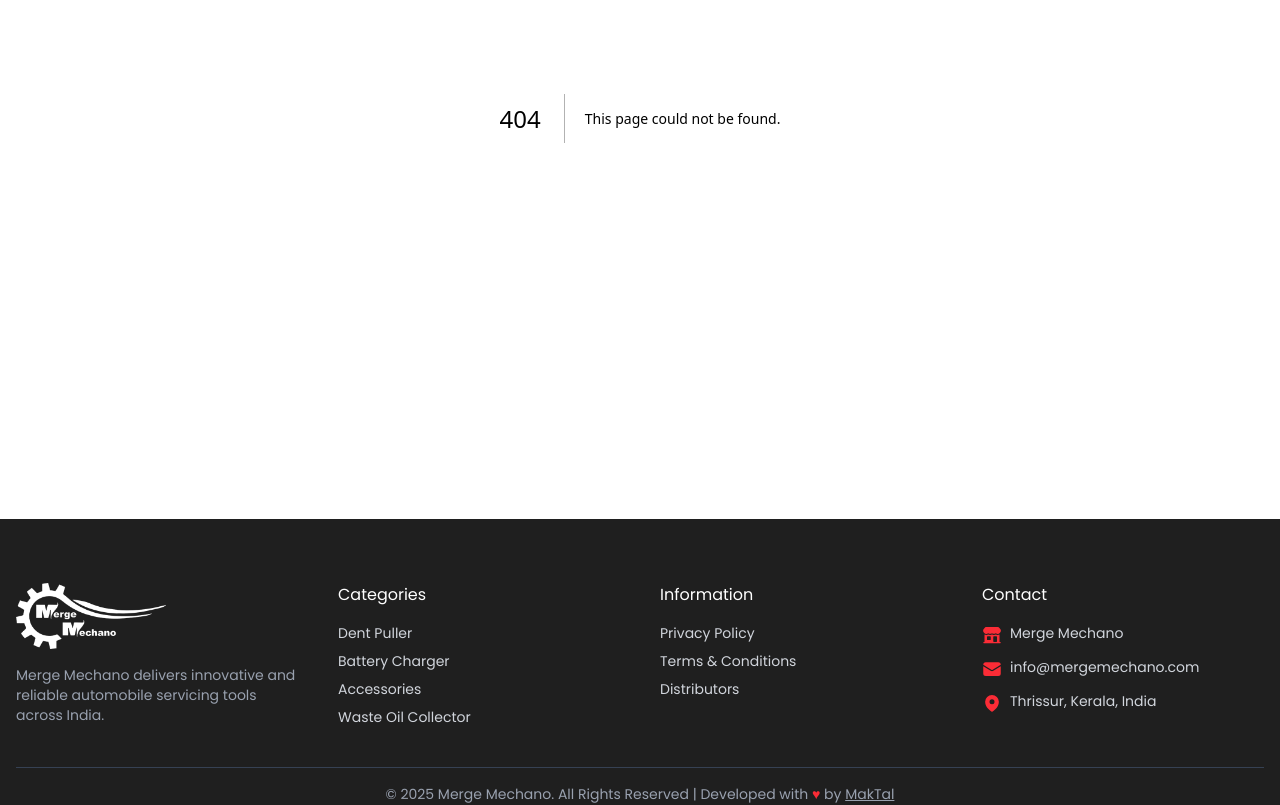
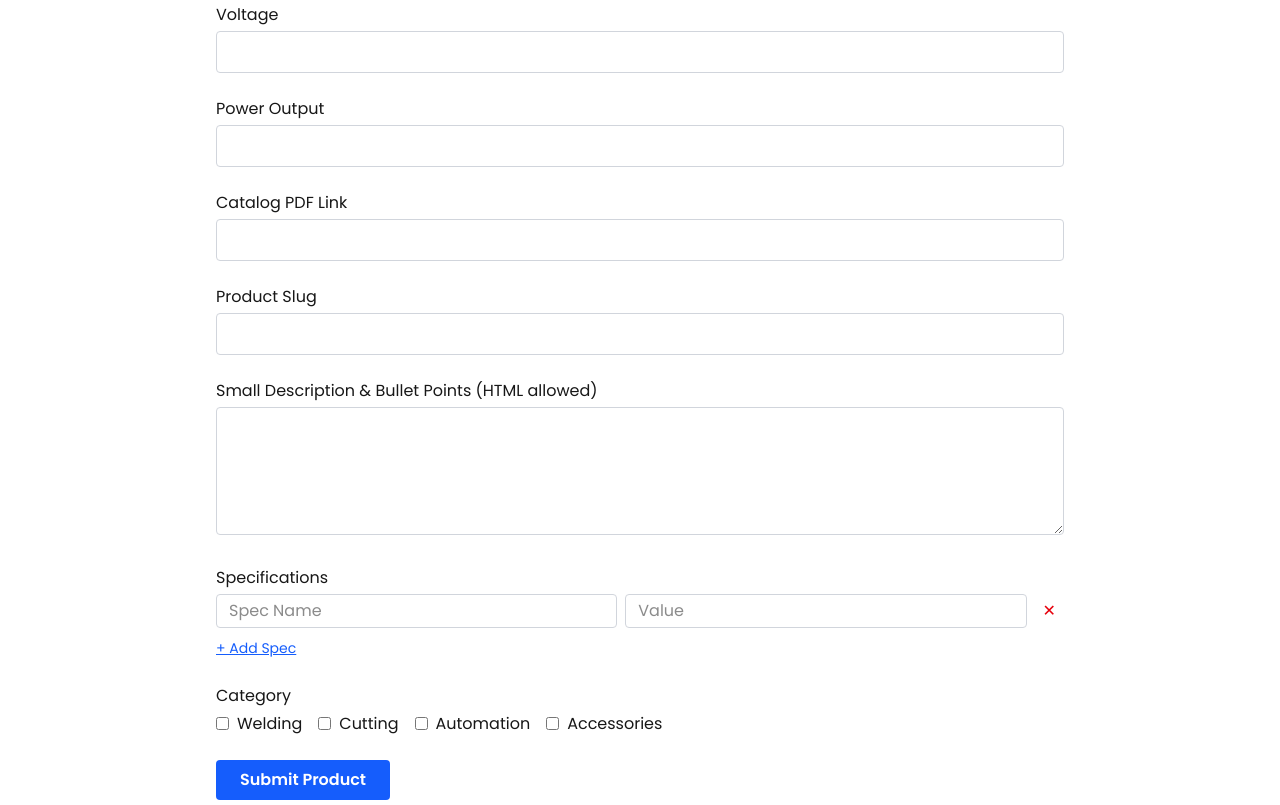
Before and after one commit to SaifuMak/mergemechano, a Next.js app: page /manage/add-product in a window 1280 px wide. Before the commit this address had no page. Shown: the part 380-1185 px from the top of the page. Built offline with nearby package versions, Linux system fonts and the light colour scheme.

Commit message:
add product page

```diff
--- /dev/null
+++ b/src/app/manage/add-product/page.js
@@ -0,0 +1,155 @@
+'use client'
+
+import { useState } from 'react'
+
+const categories = ['Welding', 'Cutting', 'Automation', 'Accessories']
+
+export default function AddProductPage() {
+  const [specs, setSpecs] = useState([{ name: '', value: '' }])
+  const [formData, setFormData] = useState({
+    name: '',
+    series: '',
+    voltage: '',
+    power: '',
+    description: '',
+    catalogLink: '',
+    slug: '',
+    categories: [],
+  })
+
+  const handleSpecChange = (index, key, value) => {
+    const updated = [...specs]
+    updated[index][key] = value
+    setSpecs(updated)
+  }
+
+  const addSpec = () => {
+    setSpecs([...specs, { name: '', value: '' }])
+  }
+
+  const removeSpec = (index) => {
+    const updated = specs.filter((_, i) => i !== index)
+    setSpecs(updated)
+  }
+
+  const toggleCategory = (category) => {
+    setFormData((prev) => ({
+      ...prev,
+      categories: prev.categories.includes(category)
+        ? prev.categories.filter((c) => c !== category)
+        : [...prev.categories, category],
+    }))
+  }
+
+  const handleChange = (key, value) => {
+    setFormData((prev) => ({ ...prev, [key]: value }))
+  }
+
+  const handleSubmit = async (e) => {
+    e.preventDefault()
+    const payload = { ...formData, specs }
+    console.log('Submitting product:', payload)
+
+    // TODO: POST to your API
+    // await fetch('/api/products', {
+    //   method: 'POST',
+    //   headers: { 'Content-Type': 'application/json' },
+    //   body: JSON.stringify(payload),
+    // })
+  }
+
+  return (
+    <div className="max-w-4xl mx-auto px-6 py-10">
+      <h1 className="text-2xl font-bold mb-6">Add New Product</h1>
+      <form onSubmit={handleSubmit} className="space-y-6">
+
+        {/* Text Inputs */}
+        {[
+          ['Product Name', 'name'],
+          ['Series Name', 'series'],
+          ['Voltage', 'voltage'],
+          ['Power Output', 'power'],
+          ['Catalog PDF Link', 'catalogLink'],
+          ['Product Slug', 'slug'],
+        ].map(([label, key]) => (
+          <div key={key}>
+            <label className="block font-medium mb-1">{label}</label>
+            <input
+              type="text"
+              value={formData[key]}
+              onChange={(e) => handleChange(key, e.target.value)}
+              className="w-full border border-gray-300 rounded px-3 py-2"
+            />
+          </div>
+        ))}
+
+        {/* Description */}
+        <div>
+          <label className="block font-medium mb-1">Small Description & Bullet Points (HTML allowed)</label>
+          <textarea
+            value={formData.description}
+            onChange={(e) => handleChange('description', e.target.value)}
+            className="w-full border border-gray-300 rounded px-3 py-2 h-32"
+          />
+        </div>
+
+        {/* Specifications */}
+        <div>
+          <label className="block font-medium mb-1">Specifications</label>
+          {specs.map((spec, index) => (
+            <div key={index} className="flex gap-2 mb-2">
+              <input
+                type="text"
+                placeholder="Spec Name"
+                value={spec.name}
+                onChange={(e) => handleSpecChange(index, 'name', e.target.value)}
+                className="w-1/2 border border-gray-300 rounded px-3 py-1"
+              />
+              <input
+                type="text"
+                placeholder="Value"
+                value={spec.value}
+                onChange={(e) => handleSpecChange(index, 'value', e.target.value)}
+                className="w-1/2 border border-gray-300 rounded px-3 py-1"
+              />
+              <button
+                type="button"
+                onClick={() => removeSpec(index)}
+                className="text-red-600 px-2"
+              >
+                ✕
+              </button>
+            </div>
+          ))}
+          <button type="button" onClick={addSpec} className="text-blue-600 text-sm underline">
+            + Add Spec
+          </button>
+        </div>
+
+        {/* Categories */}
+        <div>
+          <label className="block font-medium mb-1">Category</label>
+          <div className="flex flex-wrap gap-4">
+            {categories.map((cat) => (
+              <label key={cat} className="flex items-center gap-2">
+                <input
+                  type="checkbox"
+                  checked={formData.categories.includes(cat)}
+                  onChange={() => toggleCategory(cat)}
+                />
+                {cat}
+              </label>
+            ))}
+          </div>
+        </div>
+
+        <button
+          type="submit"
+          className="bg-blue-600 text-white font-semibold px-6 py-2 rounded hover:bg-blue-700"
+        >
+          Submit Product
+        </button>
+      </form>
+    </div>
+  )
+}
```
